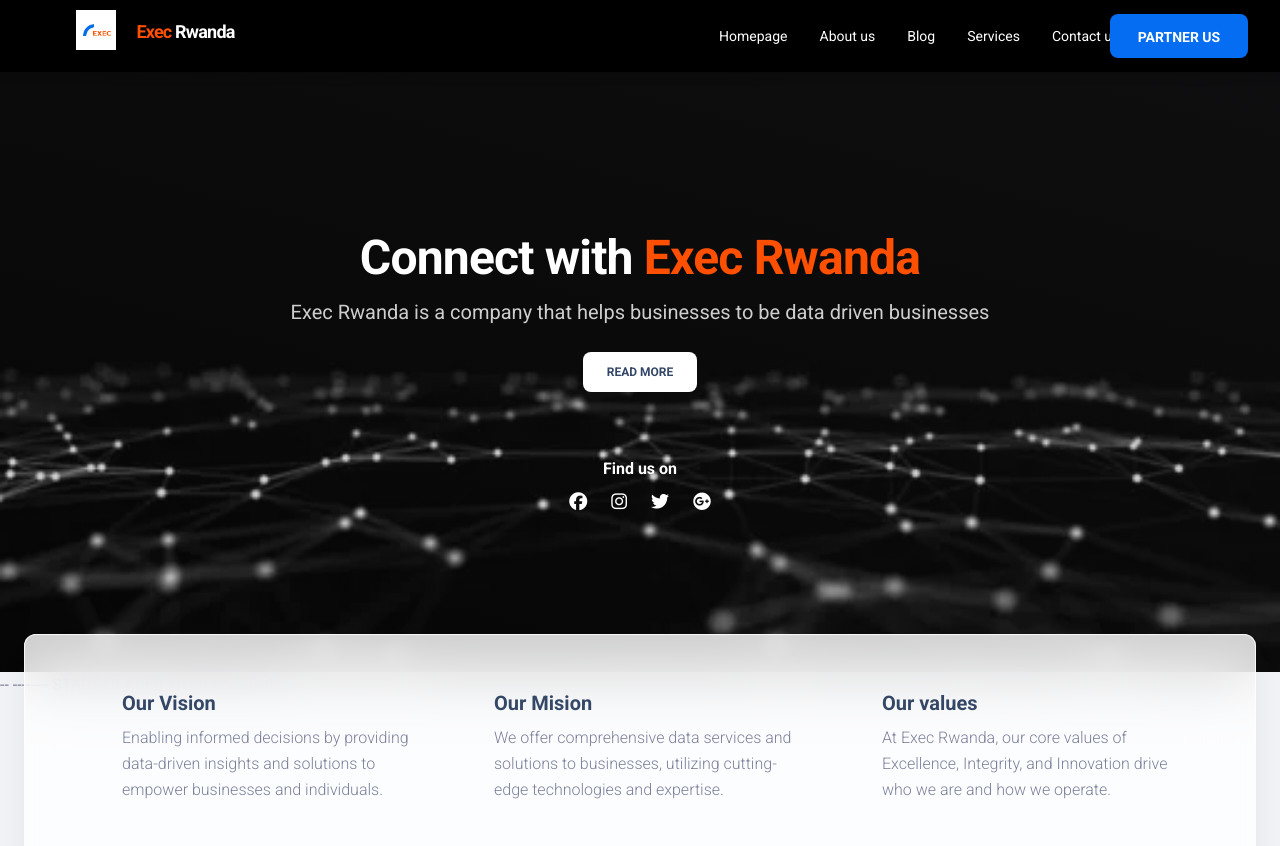
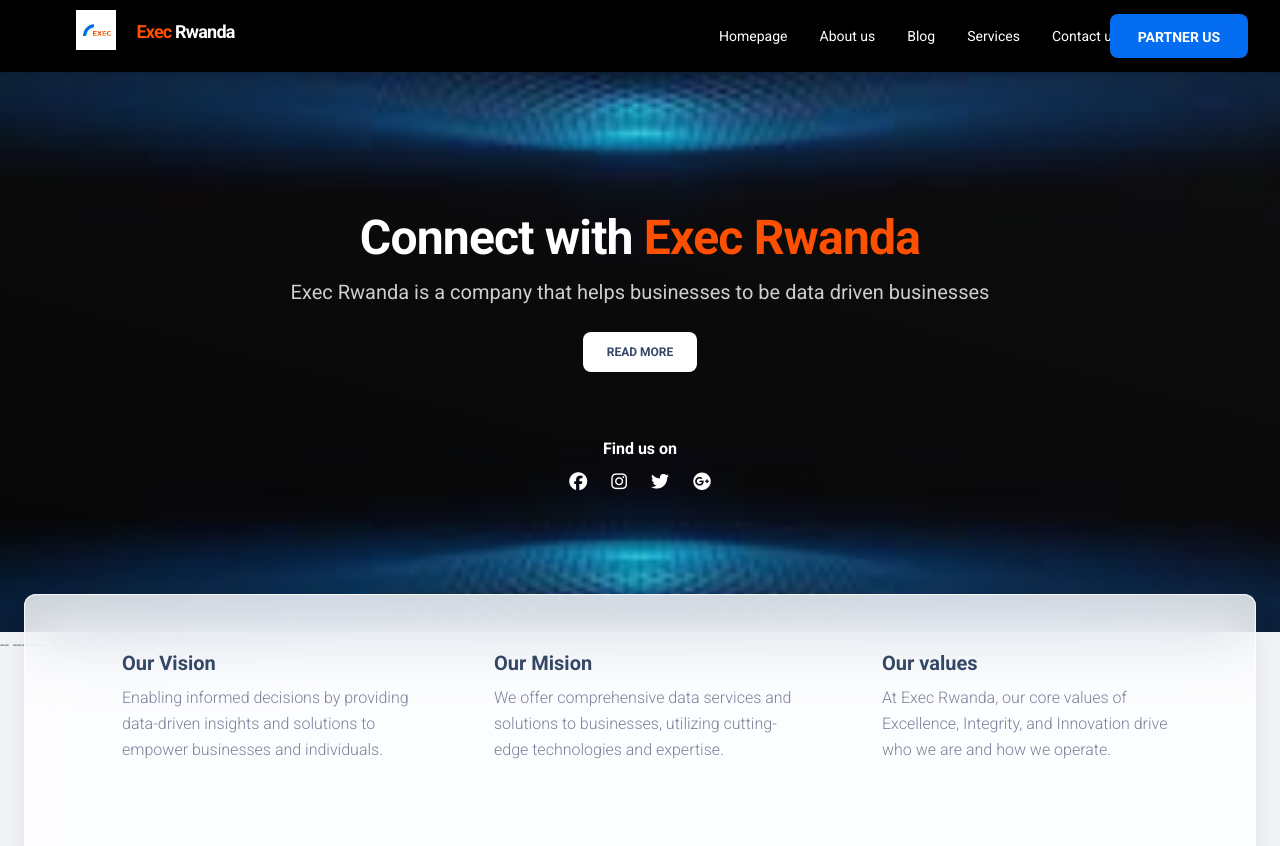
Before and after one commit to musi922/Exec, a website: page index.html in a window 1280 px wide. Shown: the top 846 px of the page. Drawn offline with Linux system fonts and the light colour scheme; some packages are replaced by stand-ins of ours.

Commit message:
first commit

```diff
--- a/index.html
+++ b/index.html
@@ -244,7 +244,7 @@
 
 
 <header class="bg-gradient-dark">
-  <div class="page-header min-vh-75" style="background-image: url('./assets/img/yooo.jpg');">
+  <div class="page-header min-vh-70" style="background-image: url('./pages/images/dayy.jpg' ); background-position: center; background-size: cover; background-repeat: no-repeat;">
     <span class="mask bg-gradient-dark opacity-2"></span>
     <div class="container">
       <div class="row justify-content-center">
```
Also changed, not shown: pages/images/day.jpg (added), pages/images/dayy.jpg (added), pages/images/dayyy.jpg (added), pages/images/dayyyy.jpg (added).
